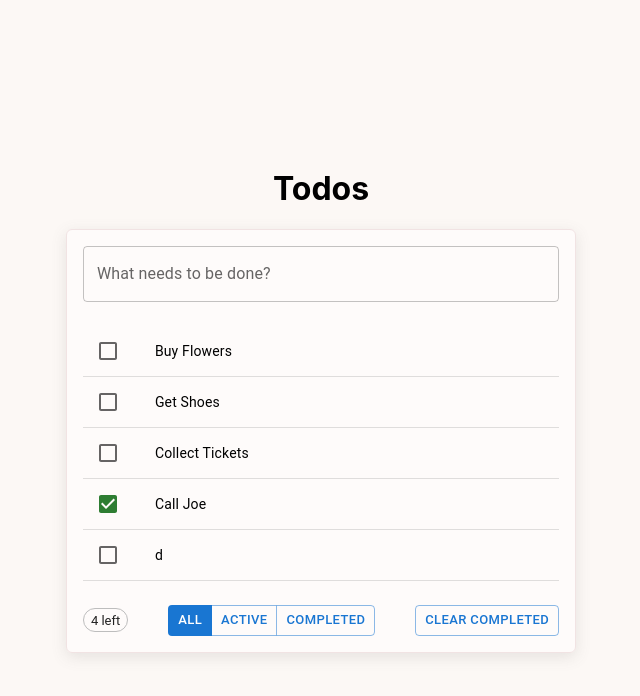
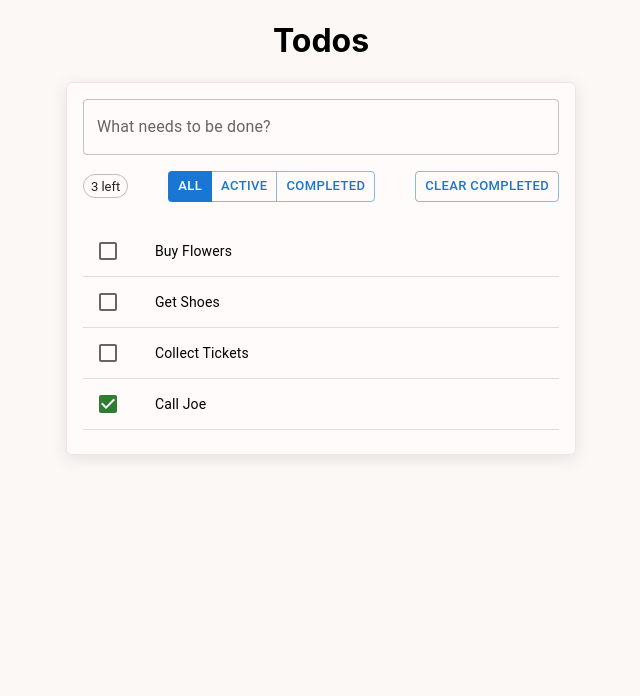
Before and after one commit to KovOlga/mindbox-todos, a React (Create React App) app: page / in a window 1280 px wide. Shown: the top 696 px of the page, without its empty margins (319-959 px from the left). Built offline with nearby package versions, Linux system fonts and the light colour scheme.

Commit message:
submit new item and styles

```diff
--- a/src/components/app/index.tsx
+++ b/src/components/app/index.tsx
@@ -5,7 +5,7 @@ import Input from '../input';
 import TodoList from '../todoList';
 import { Button, ButtonGroup, Chip } from '@mui/material';
 import { mockTodos } from '../../utils/mock';
-import { ControlBtns } from '../../types';
+import { ControlBtns, ITodo } from '../../types';
 
 function App(): ReactElement {
   const [todos, setTodos] = useState(mockTodos);
@@ -39,27 +39,15 @@ function App(): ReactElement {
     setTodos(activeTodos);
   };
 
+  const addTodo = (todo: ITodo): void => {
+    setTodos([todo, ...todos]);
+  };
+
   return (
     <div className="app">
       <Header />
       <main className="wrapper">
-        <Input />
-        <TodoList
-          markComplete={markComplete}
-          todos={todos.filter((item) => {
-            switch (filterBtn) {
-              case ControlBtns.ALL: {
-                return item;
-              }
-              case ControlBtns.ACTIVE: {
-                return !item.complete;
-              }
-              case ControlBtns.COMPLETED: {
-                return item.complete;
-              }
-            }
-          })}
-        />
+        <Input addTodo={addTodo} />
         <div className="controls">
           <Chip label={`${completed} left`} size="small" variant="outlined" />
           <ButtonGroup variant="outlined" aria-label="Basic button group">
@@ -89,6 +77,22 @@ function App(): ReactElement {
             Clear completed
           </Button>
         </div>
+        <TodoList
+          markComplete={markComplete}
+          todos={todos.filter((item) => {
+            switch (filterBtn) {
+              case ControlBtns.ALL: {
+                return item;
+              }
+              case ControlBtns.ACTIVE: {
+                return !item.complete;
+              }
+              case ControlBtns.COMPLETED: {
+                return item.complete;
+              }
+            }
+          })}
+        />
       </main>
     </div>
   );
--- a/src/components/app/styles.css
+++ b/src/components/app/styles.css
@@ -1,8 +1,6 @@
 .app {
-  height: 100dvh;
   display: flex;
   flex-direction: column;
-  justify-content: center;
   align-items: center;
 }
 .wrapper {
--- a/src/components/input/index.tsx
+++ b/src/components/input/index.tsx
@@ -1,6 +1,26 @@
-import { ReactElement } from 'react';
+import { FormEvent, ReactElement, useState } from 'react';
 import { TextField } from '@mui/material';
+import { ITodo } from '../../types';
 
-export default function Input(): ReactElement {
-  return <TextField id="outlined-basic" label="What needs to be done?" variant="outlined" />;
+export default function Input({ addTodo }: { addTodo: (todo: ITodo) => void }): ReactElement {
+  const [value, setValue] = useState('');
+  const submitNewToDo = (event: FormEvent<HTMLFormElement>): void => {
+    event.preventDefault();
+    addTodo({ complete: false, name: value, id: 5 });
+  };
+  return (
+    <form onSubmit={submitNewToDo}>
+      <TextField
+        fullWidth
+        value={value}
+        onChange={(e) => {
+          setValue(e.target.value);
+        }}
+        color="primary"
+        id="outlined-basic"
+        label="What needs to be done?"
+        variant="outlined"
+      />
+    </form>
+  );
 }
--- a/src/utils/mock.ts
+++ b/src/utils/mock.ts
@@ -21,9 +21,4 @@ export const mockTodos: ITodo[] = [
     name: 'Call Joe',
     complete: true,
   },
-  {
-    id: 5,
-    name: 'd',
-    complete: false,
-  },
 ];
```
